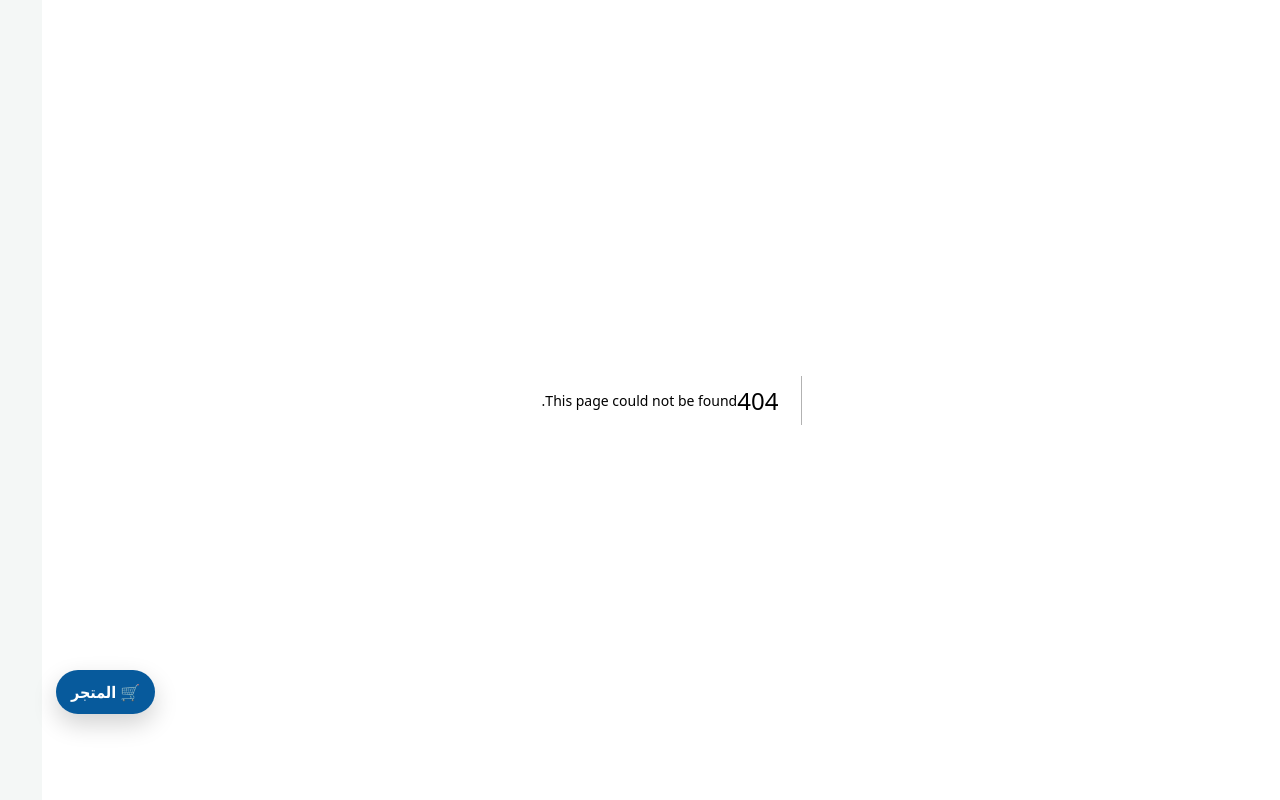
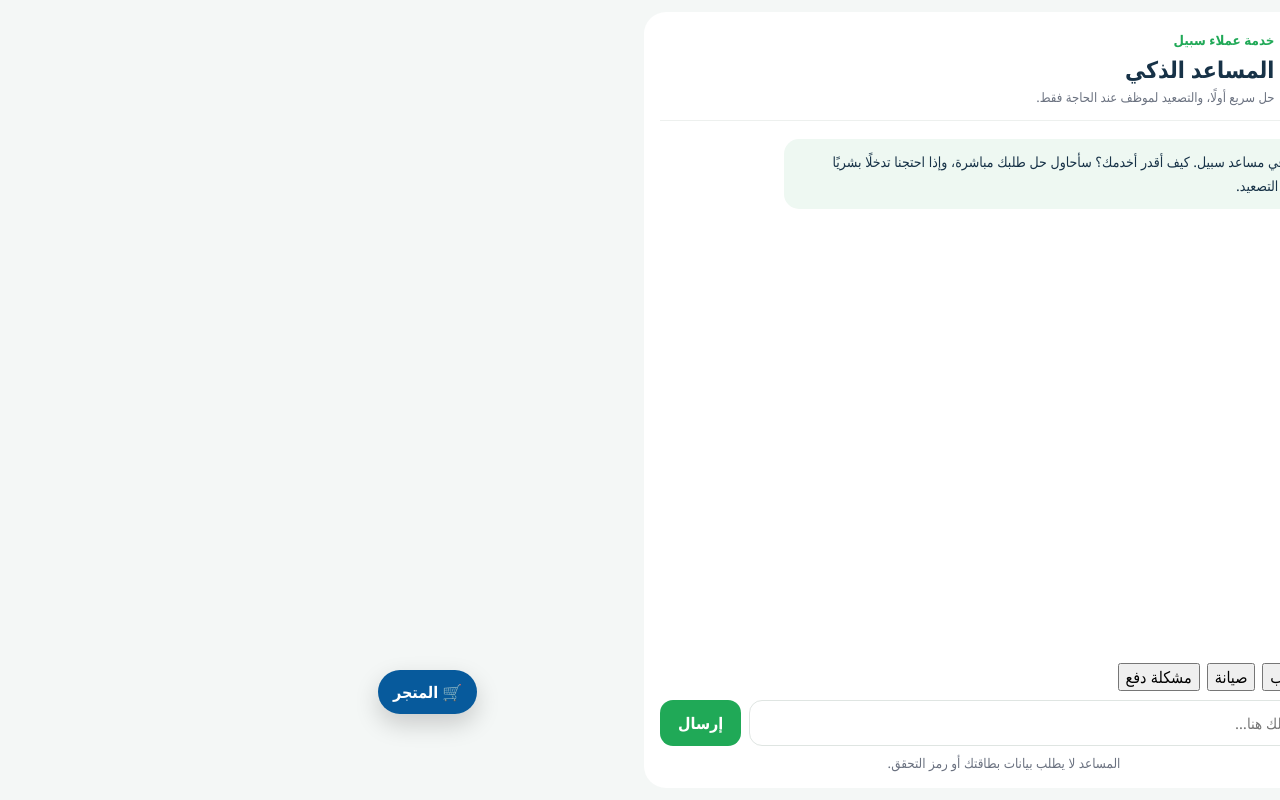
Before and after one commit to mdardash-star/sabeel-system, a Next.js app in the folder apps/mobile/: page /support in a window 1280 px wide. Before the commit this address had no page. Built offline with nearby package versions, Linux system fonts and the light colour scheme.

Commit message:
feat(customer): add AI-first customer support experience

```diff
--- /dev/null
+++ b/apps/mobile/app/support/page.tsx
@@ -0,0 +1,9 @@
+"use client";
+import {useState} from "react";import{useRouter}from"next/navigation";
+type Msg={from:"ai"|"user";text:string};
+const answers=[[/صيان|فلتر|تغيير/, "أقدر أساعدك في الصيانة. افتح «أجهزتي» واختر الجهاز لمراجعة موعد الصيانة أو طلب خدمة."],[/طلب|شحن|وصل|موعد/, "أقدر أتابع طلبك من «طلباتي». إذا كان لديك طلب نشط ستظهر حالته وموعد الخدمة في الرئيسية."],[/ضمان/, "بيانات الضمان تظهر داخل «أجهزتي» لكل جهاز مسجل في حسابك."],[/دفع|تابي|تمارا|أموال|tap/i,"إذا واجهت مشكلة دفع، لا تكرر العملية عدة مرات. جرّب وسيلة أخرى مؤقتًا، ويمكنني تصعيد الحالة إذا استمرت."],[/منتج|فلتر|تحلية|برادة|سخان/,"أقدر أساعدك باختيار المنتج المناسب. اذكر احتياجك وعدد الأشخاص أو نوع الجهاز المطلوب."]];
+function reply(q:string){for(const[a,b]of answers)if(a.test(q))return b;return"أفهم طلبك. أعطني تفاصيل أكثر قليلًا وسأحاول حله هنا قبل تحويله لموظف خدمة العملاء."}
+export default function Support(){const router=useRouter(),[messages,setMessages]=useState<Msg[]>([{from:"ai",text:"مرحبًا بك في مساعد سبيل. كيف أقدر أخدمك؟ سأحاول حل طلبك مباشرة، وإذا احتجنا تدخلًا بشريًا سأجهز لك التصعيد."}]),[q,setQ]=useState(""),[unresolved,setUnresolved]=useState(0);
+function send(){const x=q.trim();if(!x)return;const a=reply(x);setMessages(v=>[...v,{from:"user",text:x},{from:"ai",text:a}]);setUnresolved(v=>a.startsWith("أفهم")?v+1:0);setQ("")}
+return <main style={s.page} dir="rtl"><section style={s.card}><header style={s.head}><button style={s.back} onClick={()=>router.back()}>رجوع</button><div><small style={s.kicker}>خدمة عملاء سبيل</small><h1 style={s.title}>المساعد الذكي</h1><p style={s.note}>حل سريع أولًا، والتصعيد لموظف عند الحاجة فقط.</p></div></header><div style={s.chat}>{messages.map((m,i)=><div key={i} style={{...s.msg,...(m.from==="user"?s.user:s.ai)}}>{m.text}</div>)}</div>{unresolved>=2&&<section style={s.escalate}><b>يبدو أن الحالة تحتاج متابعة بشرية</b><span>سأجهز لك التواصل مع خدمة العملاء مع تفاصيل المشكلة.</span><a style={s.human} href="https://subil.store/contact" target="_blank" rel="noreferrer">التواصل مع موظف خدمة العملاء</a></section>}<div style={s.quick}><button onClick={()=>setQ("أين وصل طلبي؟")}>متابعة طلب</button><button onClick={()=>setQ("أحتاج صيانة فلتر")}>صيانة</button><button onClick={()=>setQ("عندي مشكلة في الدفع")}>مشكلة دفع</button></div><div style={s.form}><input style={s.input} value={q} onChange={e=>setQ(e.target.value)} onKeyDown={e=>{if(e.key==="Enter")send()}} placeholder="اكتب سؤالك هنا…"/><button style={s.send} onClick={send}>إرسال</button></div><small style={s.disclaimer}>المساعد لا يطلب بيانات بطاقتك أو رمز التحقق.</small></section></main>}
+const s:Record<string,React.CSSProperties>={page:{minHeight:"100vh",background:"#f4f7f6",padding:12},card:{maxWidth:720,margin:"0 auto",background:"#fff",borderRadius:22,padding:16,minHeight:"calc(100vh - 24px)",boxSizing:"border-box",display:"flex",flexDirection:"column"},head:{display:"flex",gap:12,borderBottom:"1px solid #edf0ee",paddingBottom:14},back:{border:"1px solid #dfe5e2",background:"#fff",borderRadius:10,padding:"8px 11px",height:38,fontWeight:800},kicker:{color:"#20a957",fontWeight:800},title:{margin:"3px 0",fontSize:23},note:{margin:0,color:"#6b7280",fontSize:13},chat:{display:"flex",flexDirection:"column",gap:9,padding:"18px 0",flex:1,overflowY:"auto"},msg:{maxWidth:"82%",padding:"11px 13px",borderRadius:15,lineHeight:1.7,fontSize:14},ai:{background:"#eef8f2",alignSelf:"flex-start"},user:{background:"#0f3d2d",color:"#fff",alignSelf:"flex-end"},quick:{display:"flex",gap:7,overflowX:"auto",paddingBottom:9},form:{display:"flex",gap:8},input:{flex:1,border:"1px solid #dfe5e2",borderRadius:13,padding:"12px",fontFamily:"inherit",fontSize:15},send:{border:0,borderRadius:13,background:"#20a957",color:"#fff",padding:"0 18px",fontWeight:800},escalate:{display:"grid",gap:7,background:"#fff8e8",padding:12,borderRadius:14,marginBottom:10},human:{background:"#111827",color:"#fff",padding:11,borderRadius:11,textDecoration:"none",textAlign:"center",fontWeight:800},disclaimer:{color:"#6b7280",marginTop:8,textAlign:"center"}};
```
